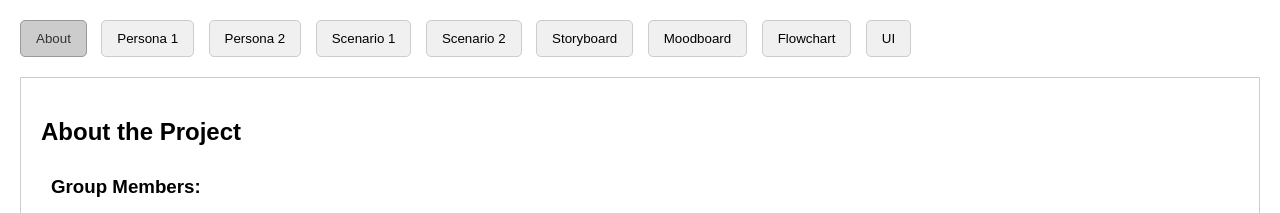
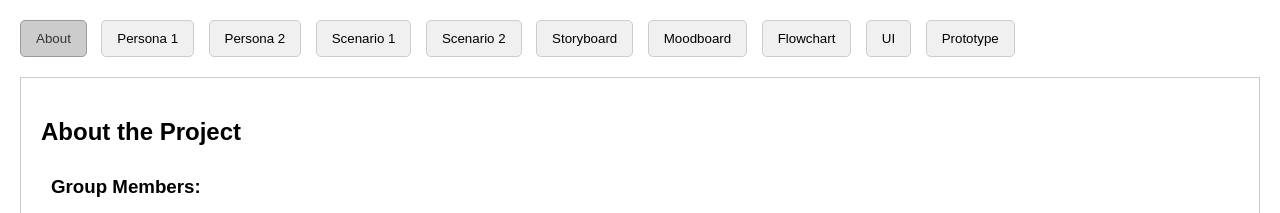
Before and after one commit to Logan92202/Project1, a website: page index.html in a window 1280 px wide. Shown: the top 213 px of the page. Drawn offline with Linux system fonts and the light colour scheme.

Commit message:
Prototype tab

```diff
--- a/index.html
+++ b/index.html
@@ -18,6 +18,7 @@
     <button onclick="showTab('moodboard')">Moodboard</button>
     <button onclick="showTab('flowchart')">Flowchart</button>
     <button onclick="showTab('interface design')">UI</button>
+    <button onclick="showTab('prototype')">Prototype</button>
 </div>
 
 <div id="content">
@@ -307,6 +308,9 @@
     <img src="sketch for wireframe.png" alt="Sketch"
     style="max-width: 100%; max-height: 800px; display: block; margin: 0 auto;"  />
 </div>
+<div id="prototype" class="tab-content" style="display:none;">
+    <h2>Login interface.</h2>
+
 
 
 <script>
```
